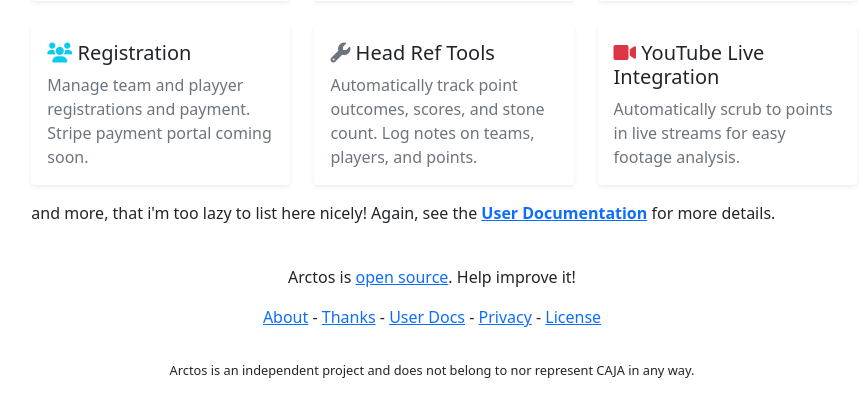
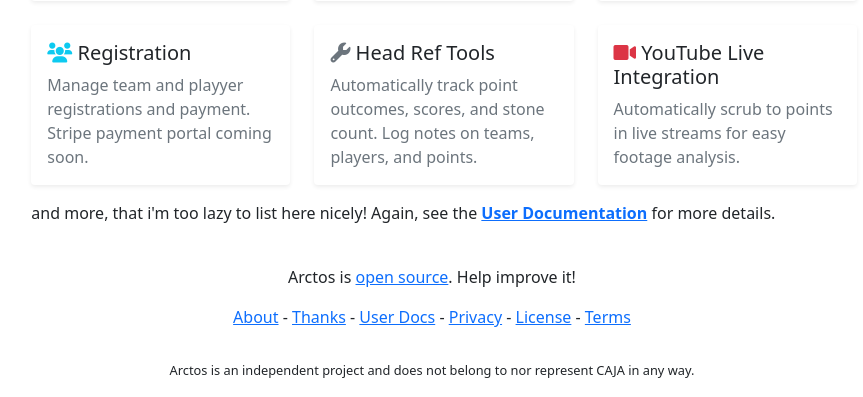
Before and after one commit to parker-macdonald/arctos, a Flask app: page /about in a window 1280 px wide. Shown: the part 687-1084 px from the top of the page, without its empty margins (196-1059 px from the left). Run offline with Flask 3, Linux system fonts and the light colour scheme; parts of the project's set-up code (start-up, migrations or seed data) failed here and were passed over.

Commit message:
added route, finalized everything

```diff
--- a/app/routes/main.py
+++ b/app/routes/main.py
@@ -205,3 +205,14 @@ def license():
     return render_template(
         "markdown.html", markdown_content=md_content, title="License"
     )
+
+
+@bp.route("/terms")
+def terms_and_conditions():
+    """nasty legal page"""
+    p = Path(__file__).parent.parent.parent / "docs" / "terms.md"
+    with open(p, "r", encoding="utf-8") as f:
+        md_content = f.read()
+    return render_template(
+        "markdown.html", markdown_content=md_content, title="Terms and Conditions"
+    )
--- a/templates/base.html
+++ b/templates/base.html
@@ -170,7 +170,8 @@
               <a href="/thanks">Thanks</a> -
               <a href="/docs">User Docs</a> -
               <a href="/privacy-policy">Privacy</a> -
-	      <a href="/license">License</a>
+	      <a href="/license">License</a> -
+	      <a href="/terms" >Terms</a>
 	    </p></div>
 	    <div><p><p style="font-size: 0.8em;">Arctos is an independent project and does not belong to nor represent CAJA in any way.</p></p></div>
 	  </div>
```
Also changed, not shown: docs/terms.md (+1 -1 lines).
